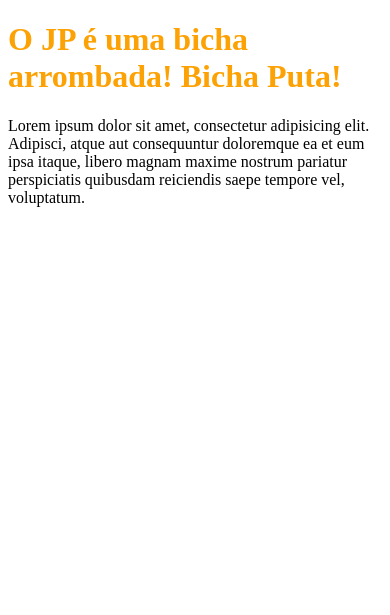
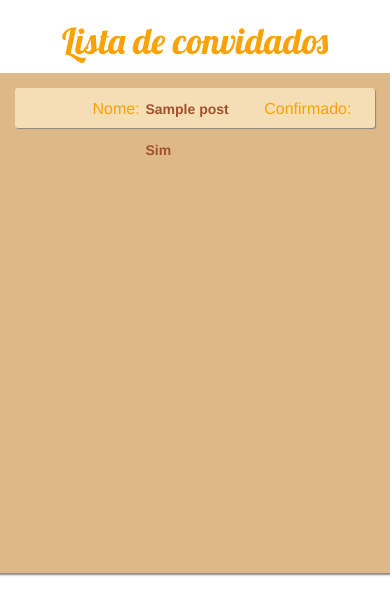
Before and after one commit to filipeassad/page-casamento, a Django app: page / in a window 390 px wide. Shown: the top 615 px of the page. Run offline with Django 3.2, Linux system fonts and the light colour scheme; tables that the repository leaves empty hold one stand-in row (values such as "Sample post"); some libraries are stand-ins or nearby versions.

Commit message:
Filipe 3

```diff
--- a/convidado/static/css/convidado.css
+++ b/convidado/static/css/convidado.css
@@ -1,3 +1,43 @@
 h1{
     color: #FCA205;
+    font-family: 'Lobster';
 }
+.titulo{
+    text-align: center;
+}
+
+.box{
+    background: #DEB887;
+    height: 500px;
+    border: 0px solid;
+    border-radius: 10px;
+    box-shadow: 2px 2px 2px #888888;
+}
+ul{
+    padding: 10px;
+}
+li{
+   list-style-type:none;
+   text-align: center;
+   padding: 0px 0px 0px 1px;
+   margin: 5px;
+   height: 40px;
+   background: #F5DEB3;
+   border: 0px solid;
+   border-radius: 3px;
+   box-shadow: 1px 1px 1px #888888;
+}
+.convi{
+    display: inline-block;
+    margin: 10px 1px;
+    width: 100px;
+    text-align: left;
+    font-weight: bold;
+    color: #A0522D;
+}
+.rotulo{
+    font-size: 16px;
+    font-weight: normal;
+    text-align: right;
+    color: #FCA205;
+}
--- a/convidado/templates/convidado/list_convidados.html
+++ b/convidado/templates/convidado/list_convidados.html
@@ -3,12 +3,43 @@
 <html lang="en">
 <head>
     <meta charset="UTF-8">
-    <title>Teste</title>
+    <title>Lista Convidados</title>
+    <link rel="stylesheet" href="//maxcdn.bootstrapcdn.com/bootstrap/3.2.0/css/bootstrap.min.css">
+    <link href="http://fonts.googleapis.com/css?family=Lobster&subset=latin,latin-ext" rel="stylesheet" type="text/css">
     <link rel="stylesheet" href="{% static 'css/convidado.css' %}">
 </head>
 <body>
-    <h1>O JP é uma bicha arrombada! Bicha Puta!</h1>
-    <p>Lorem ipsum dolor sit amet, consectetur adipisicing elit. Adipisci, atque aut consequuntur doloremque ea et eum ipsa itaque, libero magnam maxime nostrum pariatur perspiciatis quibusdam reiciendis saepe tempore vel, voluptatum.</p>
+
+    <div class="row">
+        <div class="col-md-2"></div>
+        <div class="col-md-8 titulo">
+             <h1>Lista de convidados</h1>
+        </div>
+        <div class="col-md-2"></div>
+    </div>
+
+    <div class="row">
+        <div class="col-md-2"></div>
+        <div class="col-md-8 box">
+           <ul>
+               {% for p in posts %}
+                    <li>
+                        <div class="rotulo convi">Nome:</div>
+                        <div class="convi">{{p.nome}}</div>
+                        <div class="convi rotulo">Confirmado:</div>
+                        {% if p.confirmado == True %}
+                            <div class="convi">Sim</div>
+                        {% else %}
+                            <div class="convi">Não</div>
+                        {% endif %}
+                    </li>
+               {% endfor %}
+           </ul>
+        </div>
+        <div class="col-md-2"></div>
+    </div>
+
+
 
 </body>
 </html>
--- a/convidado/views.py
+++ b/convidado/views.py
@@ -5,4 +5,4 @@ from .models import Post
 
 def list_convidados(request):
     post = Post.objects.all()
-    return render(request, 'convidado/list_convidados.html',{'posts': post })
+    return render(request, 'convidado/list_convidados.html',{'posts': post})
```
